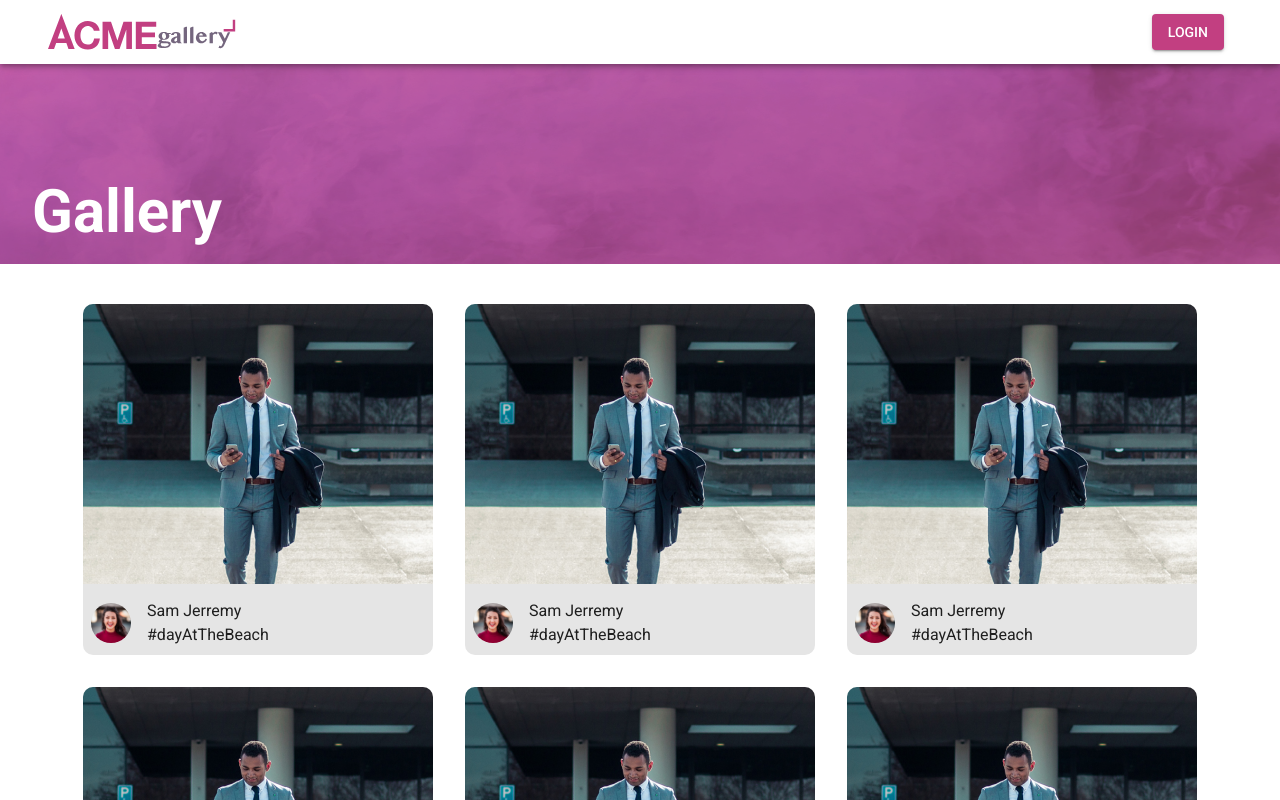
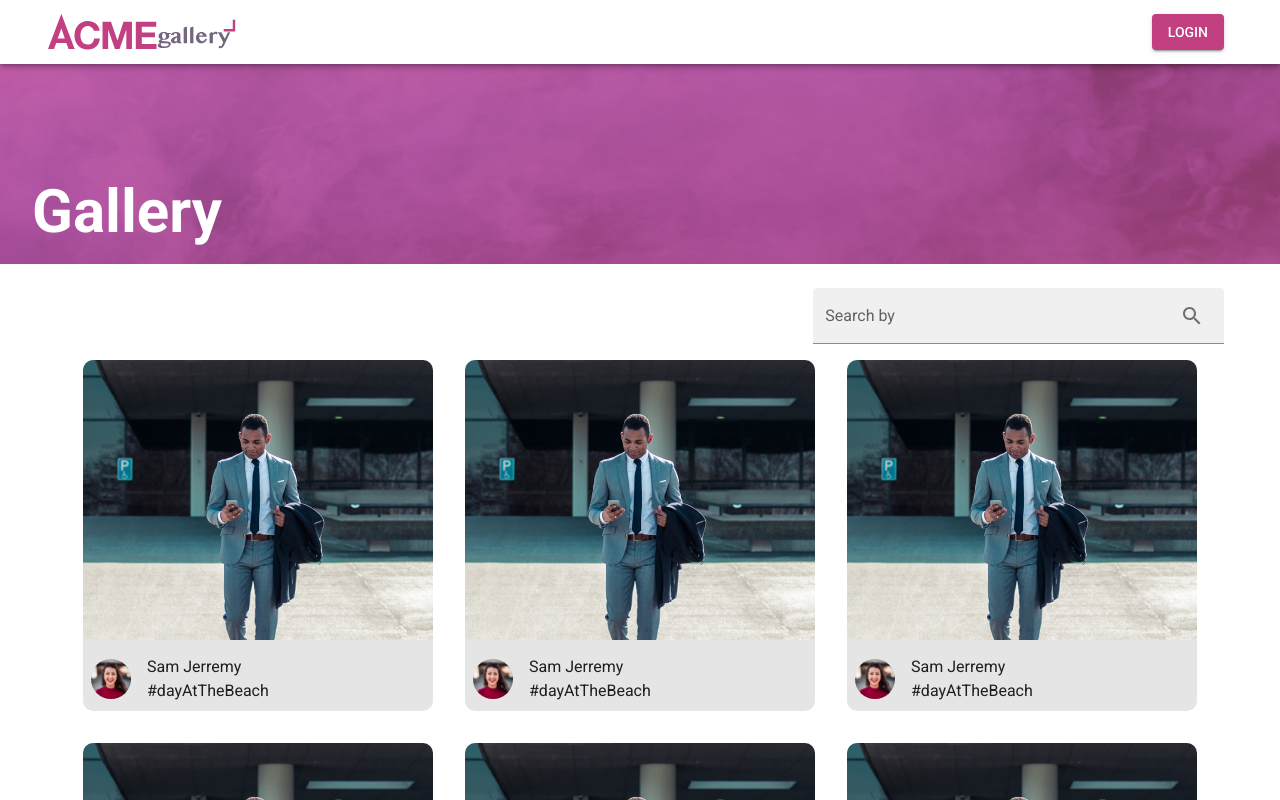
Before and after one commit to devdaniela/react-gallery-mui, a React (Vite) app: page / in a window 1280 px wide. Shown: the top 800 px of the page. Built offline with nearby package versions, Linux system fonts and the light colour scheme.

Commit message:
se agrego el component InputSearch

```diff
--- a/index.html
+++ b/index.html
@@ -2,7 +2,7 @@
 <html lang="en">
   <head>
     <meta charset="UTF-8" />
-    <link rel="icon" type="image/svg+xml" href="/vite.svg" />
+    <link rel="icon" type="image/svg+xml" href="./vite.svg" />
     <meta name="viewport" content="width=device-width, initial-scale=1.0" />
     <title>Gallery</title>
 
@@ -14,6 +14,6 @@
   </head>
   <body>
     <div id="root"></div>
-    <script type="module" src="/src/main.jsx"></script>
+    <script type="module" src="./src/main.jsx"></script>
   </body>
 </html>
--- /dev/null
+++ b/src/gallery/components/InputSearch.jsx
@@ -0,0 +1,24 @@
+import { Grid, IconButton, TextField } from '@mui/material';
+import { SearchOutlined } from '@mui/icons-material';
+
+export const InputSearch = () => {
+  return (
+    <Grid container justifyContent="flex-end">
+        <Grid item xs={12} lg={4} xl={3} sx={{ mr: { xs: 0, lg:4, xl:22} }}>
+          <TextField
+            fullWidth
+            id="standard-bare"
+            variant="filled"
+            label="Search by"
+            InputProps={{
+              endAdornment: (
+                <IconButton>
+                  <SearchOutlined />
+                </IconButton>
+              ),
+            }}
+          />
+        </Grid>
+      </Grid>
+  )
+}
--- a/src/gallery/components/index.js
+++ b/src/gallery/components/index.js
@@ -3,5 +3,6 @@ export * from './NavBar';
 export * from './SiderBar';
 export * from './Footer';
 
+export * from './InputSearch';
 export * from './CardGrid';
 export * from './CardItem';
--- a/src/gallery/layout/GalleryLayout.jsx
+++ b/src/gallery/layout/GalleryLayout.jsx
@@ -8,9 +8,7 @@ export const GalleryLayout = ({ children }) => {
         <Header />
 
         <Box component='main' sx={{ flexGrow: 1, p: 3 }}>
-          <Toolbar>
             { children }
-          </Toolbar>
         </Box>
 
         <Footer />
--- a/src/gallery/pages/GalleryPage.jsx
+++ b/src/gallery/pages/GalleryPage.jsx
@@ -1,15 +1,26 @@
+import { Link as RouterLink } from 'react-router-dom';
+import { Link, Typography } from '@mui/material';
 
 import { GalleryLayout } from '../layout/GalleryLayout';
-import { CardGrid } from '../components';
+import { CardGrid, InputSearch } from '../components';
+
 
 export const GalleryPage = () => {
 
   return (
     <GalleryLayout>
 
-      {/* <Typography>Lorem ipsum dolor sit amet consectetur adipisicing elit. Nisi, adipisci quisquam aperiam sit repellat fugit! Nesciunt totam quam magni quod neque tenetur eaque quae dicta rerum eum officia, obcaecati facilis.</Typography> */}
+      {/* Input - search */}
+      <InputSearch />
 
+
+      {/* Component CardGrid */}
       <CardGrid />
+
+      {/* Link - Load More */}
+      <Link component={RouterLink} to="/" sx={{ p: 3, textAlign: 'center', textDecoration:'none'}} >
+        <Typography variant='h5'>Load More</Typography>
+      </Link>
 
     </GalleryLayout>
   )
```
